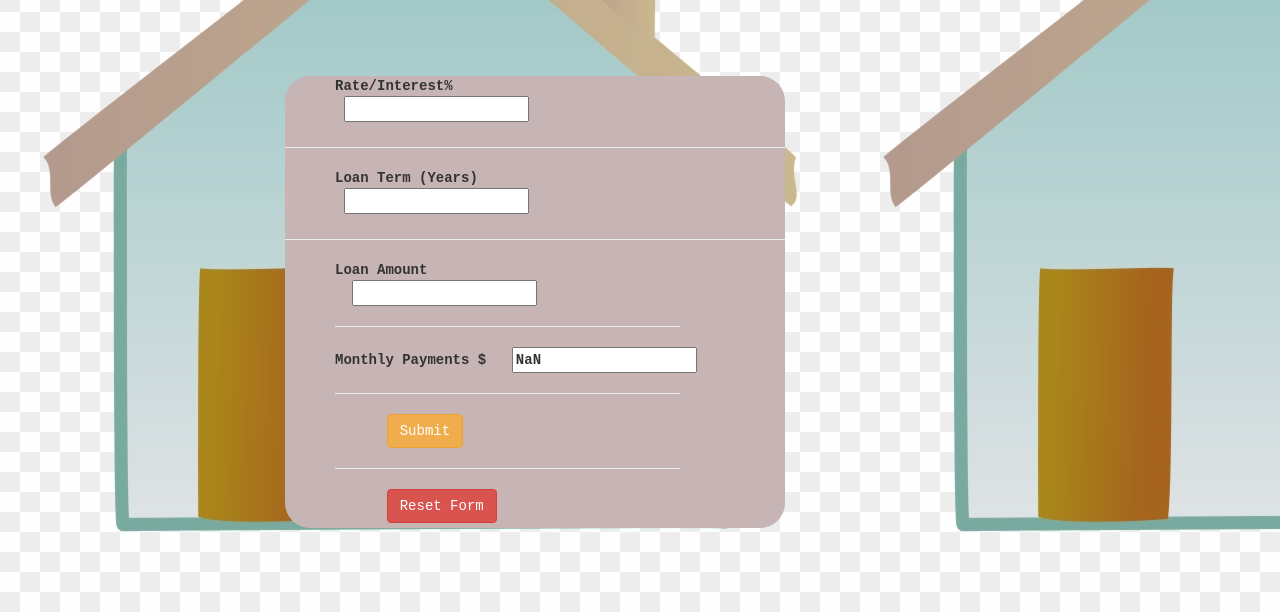
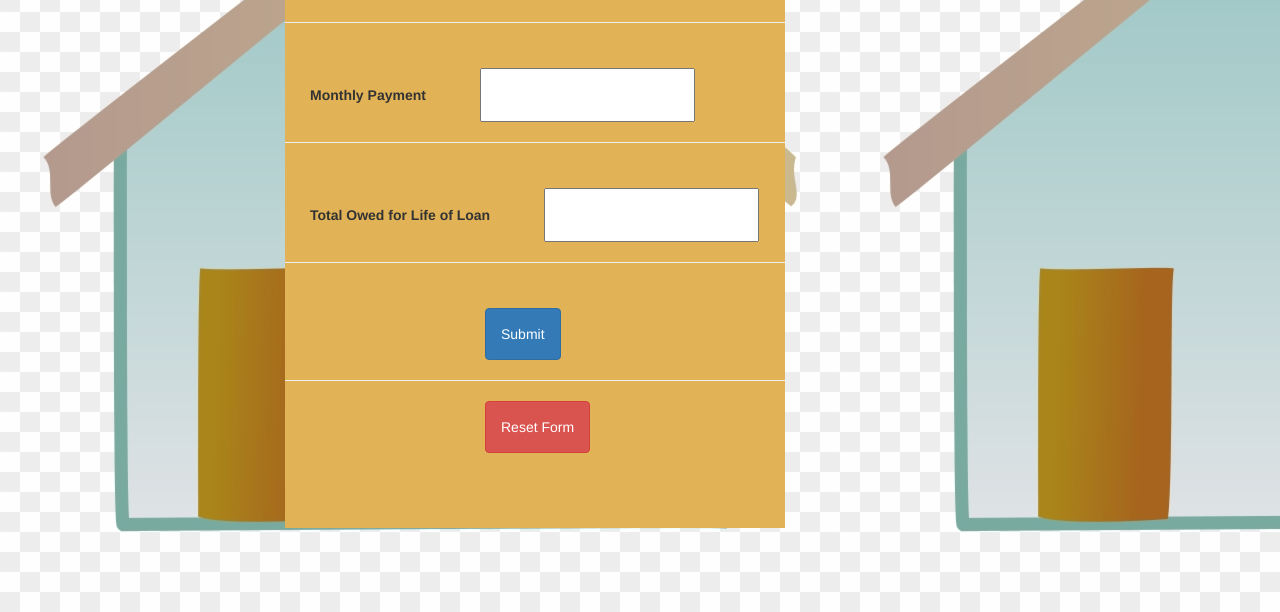
Before and after one commit to Thomas161/Mortgage-Calculator, a website: page index.html in a window 1280 px wide. Shown: the part 188-800 px from the top of the page. Drawn offline with nearby package versions, Linux system fonts and the light colour scheme.

Commit message:
Added total owed for life of loan

```diff
--- a/index.html
+++ b/index.html
@@ -8,21 +8,31 @@
     <h1 style="text-align: center;font-family: verdana; font-size: 7em; color: red">Mortgage Calculator</h1>
  <div class="container" style="position: absolute;right: -160; bottom: 70px">
             <div class="card" style="width: 50rem">
-                    <div class="card-body" style="background-color: C7B4B4; border-radius: 25px">
+<div class="card-body" style="background-color:E2B356">
 <form action="">
-
-        <label style="font-family: monospace;font-size:1em;position: relative; right:-10%">Rate/Interest% <br/>  <input style="position: relative; right:-5%" required=true  type="text" id="apr" name="APR"/></label>
+  <label style="margin-left:10%">Interest Rate%:
+<input type="text" id="apr" name="APR" style=" margin-top: 5%; margin-left: 60%; padding:3%" />
+  </label>
   <hr/>
-        <label style="font-family: monospace; right:100;position: relative; right:-10%">Loan Term (Years) <br/>   <input style="position: relative; right:-5%" required=true type="text" id="trm" name="APR"/></label>
+<label style= "margin-left:10%">Loan Term (Years):
+<input type="text" id="trm" name="APR" style=" margin-top: 5%; margin-left: 57%; padding:3%" />
+  </label>
   <hr/>
-        <label style="font-family: monospace;position: relative; right:-10%">Loan Amount <br/>  <input style="position: relative; right:-5%" required=true type="text" id="amt" name="amt"/></lablel>
+<label style="margin-left:10%">Loan Amount:
+<input type="text" id="amt" name="amt" style=" margin-top: 5%; margin-left: 60%; padding:3%" />
+    </label>
     <hr/>
- Monthly Payments $
-<input style="position: relative; right:-5%" id="pmt" name="mPmt" type="text" />
+<label style="margin-left:5%">Monthly Payment</label>
+<input type="text" id="pmt" name="mPmt" style=" margin-top: 5%; margin-left: 10%; padding:3%" />
     <hr/>
-        <input  style="position: relative; right:-15%" class="btn btn-warning" type="button" id="sbt" value="Submit" />
+<label style="margin-left:5%">Total Owed for Life of Loan</label>
+<input type="text" id="owe" name="total" style=" margin-top: 5%; margin-left: 10%; padding:3%" />
 <hr/>
-        <input  style="position: relative; right:-15%" class="btn btn-danger" type="reset" id="rst" value="Reset Form" />
+<input type="button" id="sbt" value="Submit" class="btn btn-primary" style=" margin-top: 5%; margin-left: 40%; padding:3%"
+/>
+    <hr/>
+<input type="reset" id="rst" value="Reset Form" class="btn btn-danger" style=" margin-bottom: 15%; margin-left: 40%; padding:3%"
+/>
 </form>
     </div>
     </div>
--- a/main.js
+++ b/main.js
@@ -3,7 +3,10 @@
 var amt;
 var mPmt;
 
-window.onload = function() {
+
+
+window.onload = function () {
+	document.getElementById("apr").focus();
 	document.getElementById("sbt").onclick = getValues;
 };
 
@@ -12,20 +15,15 @@
 	term = document.getElementById("trm").value;
 	apr = document.getElementById("apr").value;
 	amt = document.getElementById("amt").value;
-
 	apr /= 1200;
 	term *= 12;
 	mPmt = calculatePayment();
-	document.getElementById("pmt").value = mPmt.toFixed(2);
+	document.getElementById("pmt").value = "$" + mPmt.toFixed(2);
+	document.getElementById("owe").value = "$"+(mPmt*term).toFixed(2);
 }
-getValues();
-
-
 
 function calculatePayment() {
-	var payment =
-    (amt * (apr * Math.pow(1 + apr, term))) / (Math.pow(1 + apr, term) - 1);
+	var payment = amt * (apr * Math.pow((1 + apr), term)) / (Math.pow((1 + apr), term) - 1);
 
 	return payment;
 }
-calculatePayment();
```
Lines whose indentation alone changed are shown as unchanged.
